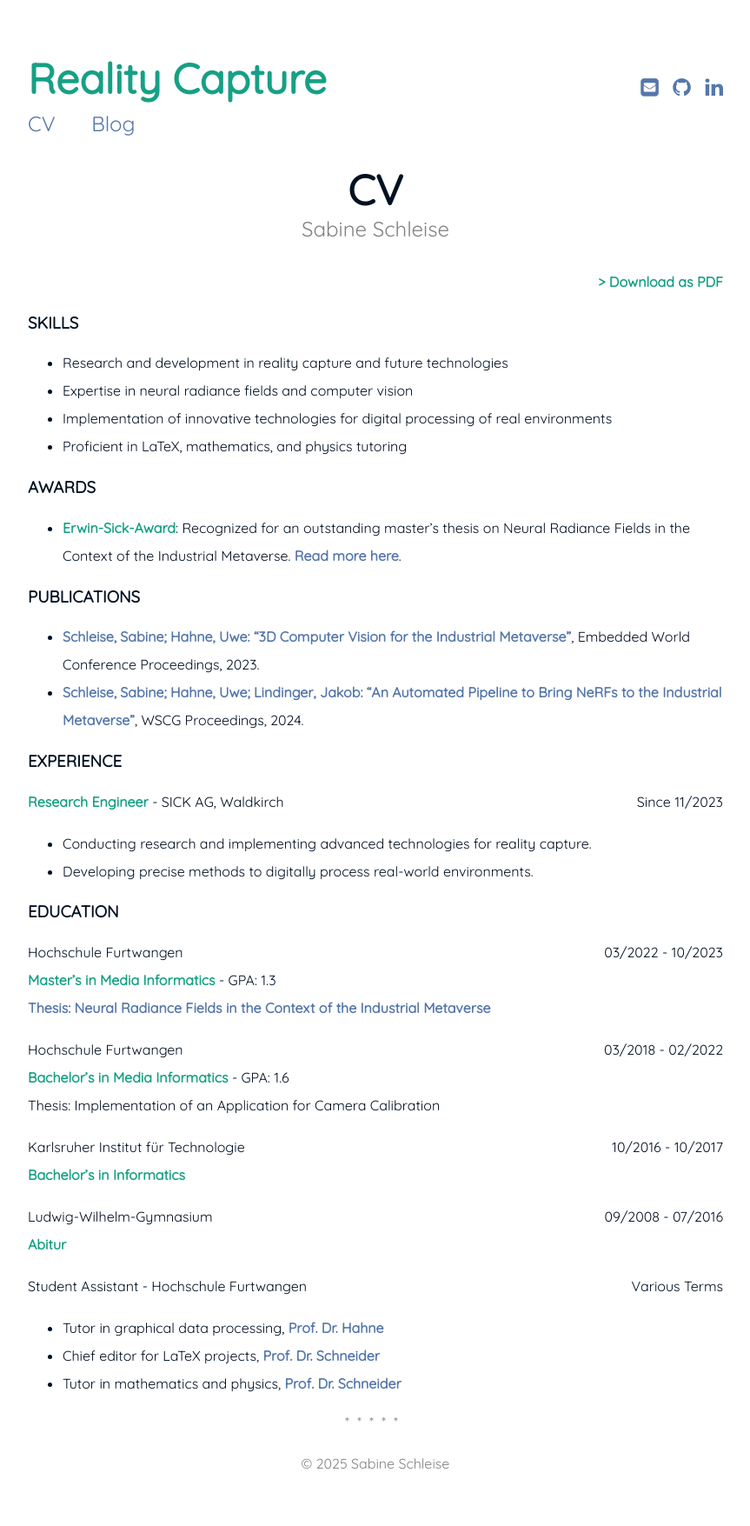
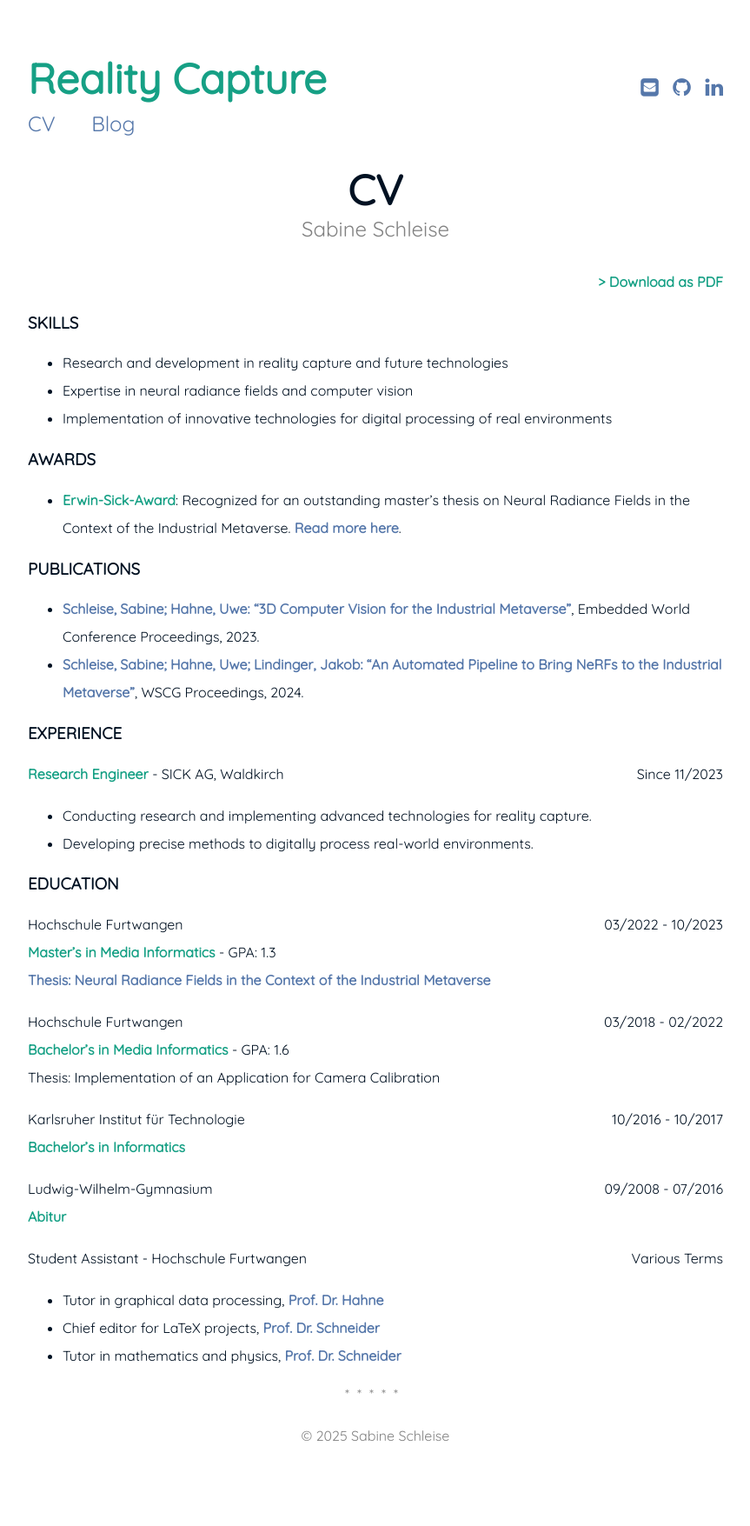
Before and after one commit to sabinecelina/Reality_Capture, a Jekyll site: the page built from CV.md, in a window 1280 px wide. Shown: the whole page at 87% size, without its empty margins (208-1071 px from the left). Built offline with Jekyll 4.4.1, drawn with Linux system fonts in a browser that asks for light colours; after the commit the page ends 1723 px from its top, so only the background shows below that.

Commit message:
small changes

```diff
--- a/CV.md
+++ b/CV.md
@@ -11,7 +11,6 @@ subtitle: Sabine Schleise
 - Research and development in reality capture and future technologies
 - Expertise in neural radiance fields and computer vision
 - Implementation of innovative technologies for digital processing of real environments
-- Proficient in LaTeX, mathematics, and physics tutoring
 
 ### AWARDS
 
```
